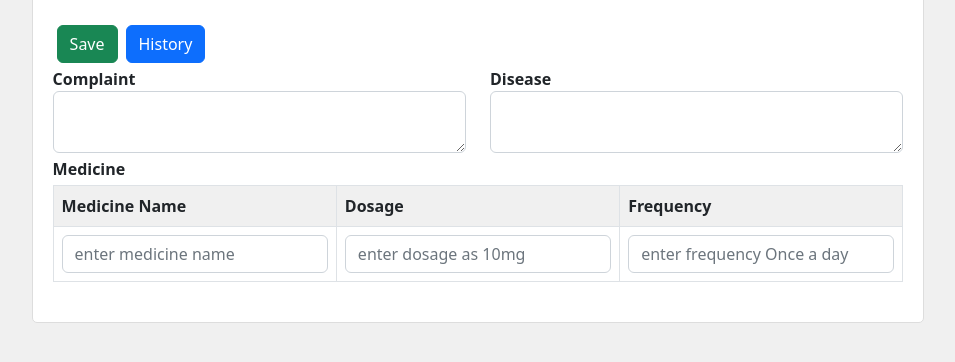
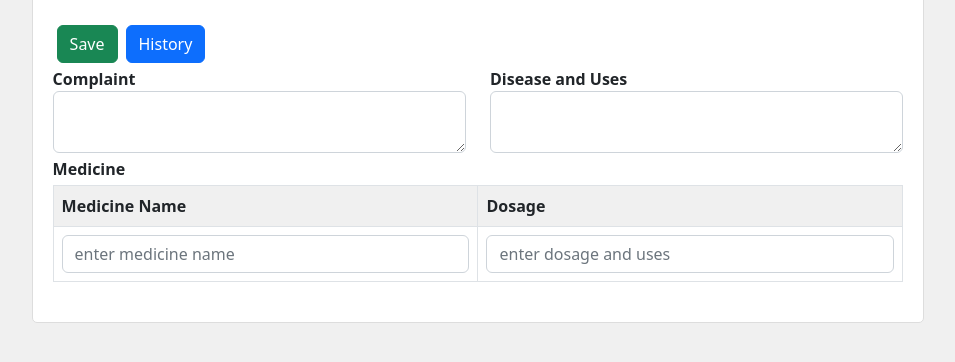
Before and after one commit to mrccollege/multi_hospital, a Django app: template doctor/templates/patient_report.html in a window 1280 px wide. Shown: the part 218-580 px from the top of the page, without its empty margins (162-1117 px from the left). Run offline with Django 3.2, Linux system fonts and the light colour scheme; the template is opened without the code that fills it, so the values that code supplies are empty; some libraries are stand-ins or nearby versions.

Commit message:
doges and uses

```diff
--- a/doctor/templates/patient_report.html
+++ b/doctor/templates/patient_report.html
@@ -104,7 +104,7 @@
                         <textarea name="complaint" id="complaint" cols="30" rows="2" class="form-control mb-1"></textarea>
                     </div>
                     <div class="col-lg-6">
-                        <label for="disease"><b>Disease</b></label>
+                        <label for="disease"><b>Disease and Uses</b></label>
                         <textarea name="disease" id="disease" cols="30" rows="2" class="form-control mb-1"></textarea>
                     </div>
                 </div>
@@ -115,7 +115,6 @@
                     <tr>
                         <th>Medicine Name</th>
                         <th>Dosage</th>
-                        <th>Frequency</th>
                     </tr>
                     </thead>
                     <tbody id="medicineTableBody">
@@ -147,8 +146,7 @@
             html += '<tr id="medicine_tr'+index+'">';
             html += '<td><input onkeyup="search_medicine('+index+');" type="text" id="medicine'+index+'" name="medicine" class="form-control" autocomplete="off" placeholder="enter medicine name"></td>';
             html += '<input type="hidden" name="medicine_id" id="medicine_id'+index+'">';
-            html += '<td><input type="text" id="dosage'+index+'" name="dosage" class="form-control" placeholder="enter dosage as 10mg"></td>';
-            html += '<td><input type="text" id="frequency'+index+'" name="frequency" class="form-control" placeholder="enter frequency Once a day"></td>';
+            html += '<td><input type="text" id="dosage'+index+'" name="dosage" class="form-control" placeholder="enter dosage and uses"></td>';
             html += '</tr>';
 
             // Append the new row to the table body
@@ -174,6 +172,7 @@
                                     label: results.name,
                                     value: results.name,
                                     id: results.id,
+                                    dosage_and_uses: results.dosage_and_uses,
                                 };
                             });
                             response(suggestedProducts);
@@ -188,6 +187,7 @@
             select: function (event, ui) {
                 // Set the selected product details in your input fields
                 $('#medicine_id' + indexID).val(ui.item.id);
+                $('#dosage' + indexID).val(ui.item.dosage_and_uses);
                 add_medicine()
             }
         });
--- a/store/models.py
+++ b/store/models.py
@@ -11,6 +11,7 @@ class Medicine(models.Model):
     description = models.TextField(null=True, blank=True)
     price = models.IntegerField(default=0)
     expiration = models.DateField(null=True)
+    dosage_and_uses = models.TextField(null=True, blank=True)
     manufacturer = models.CharField(max_length=100, null=True, blank=True)
     main_store = models.ForeignKey(Stores, related_name='Medicine_main_store', on_delete=models.CASCADE)
     hospital = models.ForeignKey(HospitalUser, related_name='Medicine_hospital', on_delete=models.CASCADE)
--- a/store/views.py
+++ b/store/views.py
@@ -71,6 +71,7 @@ def search_medicine(request):
             data_dict['name'] = i.name.capitalize()
             data_dict['batch_no'] = i.batch_no if i.batch_no else ''
             data_dict['price'] = i.price
+            data_dict['dosage_and_uses'] = i.dosage_and_uses
             data_list.append(data_dict)
 
         context = {
```
Also changed, not shown: store/migrations/0002_medicine_dosage_and_uses.py (added).
